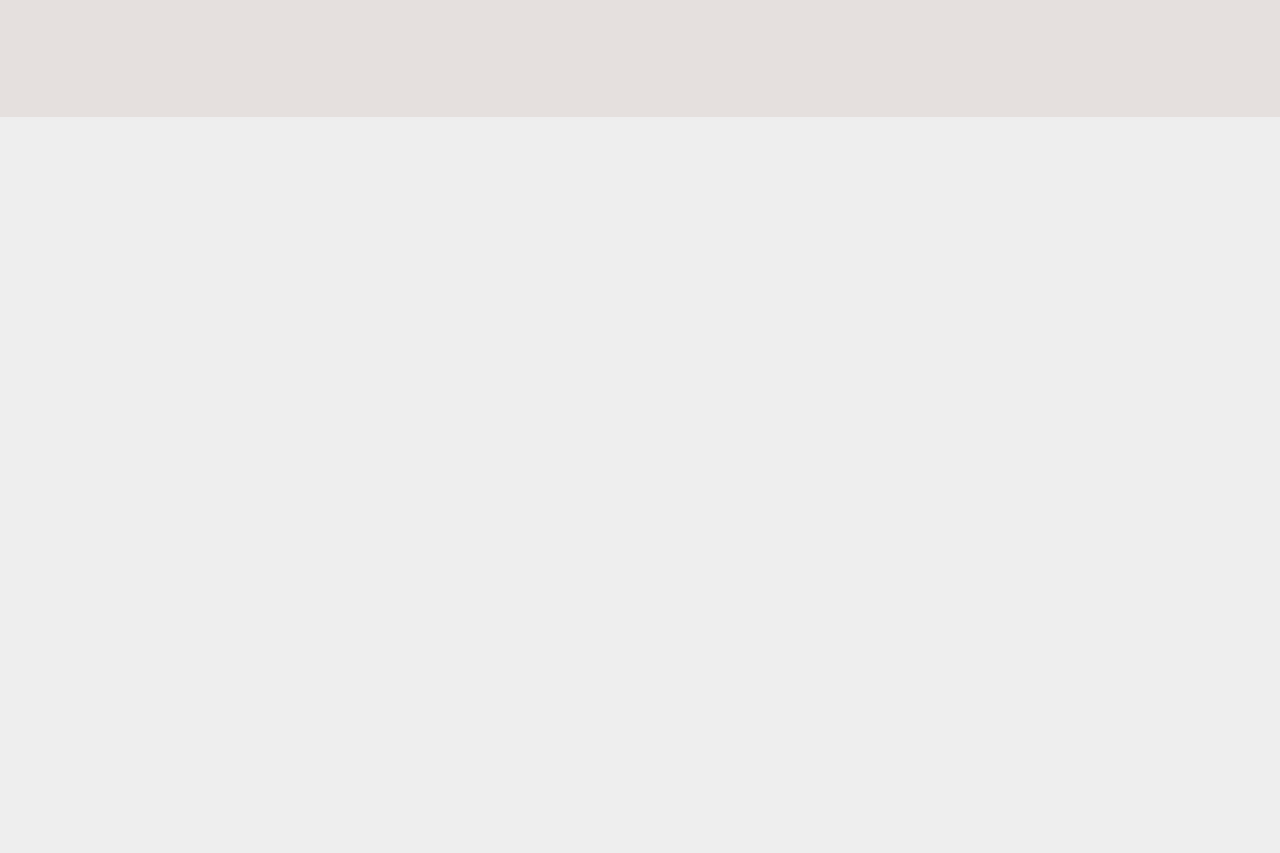
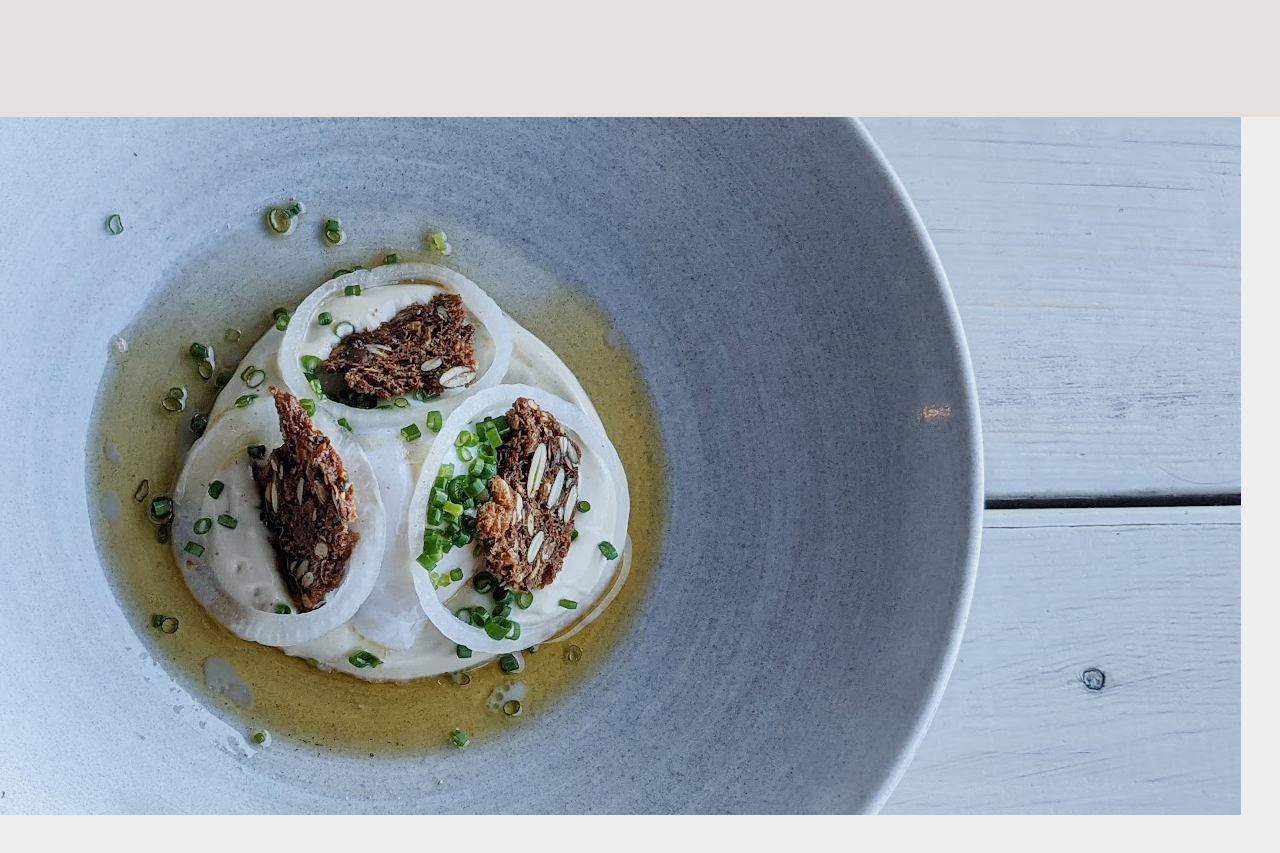
Before and after one commit to linnkognito/Restaurant-Lorem, a website built with webpack: page public/template.html in a window 1280 px wide. Shown: the part 2651-3504 px from the top of the page. Built offline with nearby package versions, Linux system fonts and the light colour scheme.

Commit message:
HTML changes

```diff
--- a/public/js/index.js
+++ b/public/js/index.js
@@ -1,6 +1,7 @@
 import '../css/styles.css';
 import { init } from './init';
 
+const header = document.querySelector('header');
 const nav = document.querySelector('nav');
 const home = document.querySelector('#home');
 const about = document.querySelector('#about');
@@ -150,6 +151,7 @@ const changeSlideshow = function (e) {
 };
 
 dotsContainer.addEventListener('click', (e) => {
+  e.preventDefault();
   if (!e.target.classList.contains('dot-icon')) return;
   changeSlideshow(e);
 });
--- a/public/template.html
+++ b/public/template.html
@@ -119,7 +119,13 @@
     </div>
 
     <!-- //////////////////// MENU //////////////////////////-->
-    <div id="menu"></div>
+    <div id="menu">
+      <img
+        src="../public/img/photos/menu-bg.jpg"
+        alt="Starter: fish with rye bread, sourcream, chives and onions."
+        class="menu__bg-img"
+      />
+    </div>
     <!-- /////////////////// CONTACT ///////////////////////-->
     <div id="contact"></div>
   </body>
--- a/src/sass/styles.scss
+++ b/src/sass/styles.scss
@@ -287,6 +287,13 @@ nav:hover {
 // MENU //
 #contact {
   @include section();
+  position: relative;
+  width: 100vw;
+  height: 100vh;
+
+  .menu__bg-img {
+    position: absolute;
+  }
 }
 
 //////////////////////////////////////////////
```
Also changed, not shown: public/css/styles.css, public/img/photos/menu-bg.jpg (added), 1 other file.
